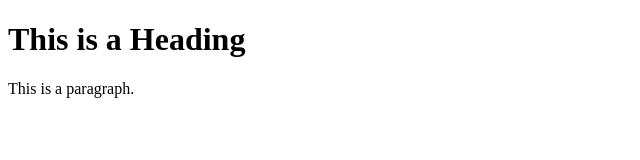
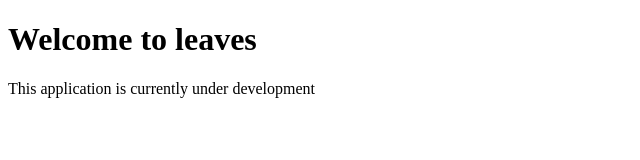
Before and after one commit to VaporwaveSunset/Leaves, a plain HTML site: page index.html in a window 1280 px wide. Shown: the whole page, without its empty margins (0-640 px from the left). Drawn offline with Linux system fonts and the light colour scheme.

Commit message:
Github Commit

```diff
--- a/index.html
+++ b/index.html
@@ -1,13 +1,13 @@
  <!DOCTYPE html>
 <html>
 <head>
-    <title>My Page Title</title>
+    <title>Leaves</title>
     <link rel="shortcut icon" href="images/favicon.ico" />
 </head>
 <body>
 
-<h1>This is a Heading</h1>
-<p>This is a paragraph.</p>
+<h1>Welcome to leaves</h1>
+<p>This application is currently under development</p>
 
 </body>
 </html>
```
